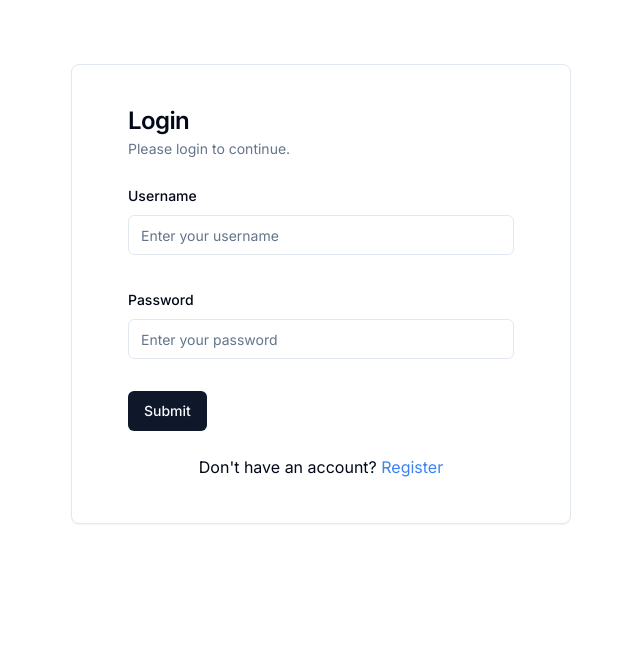
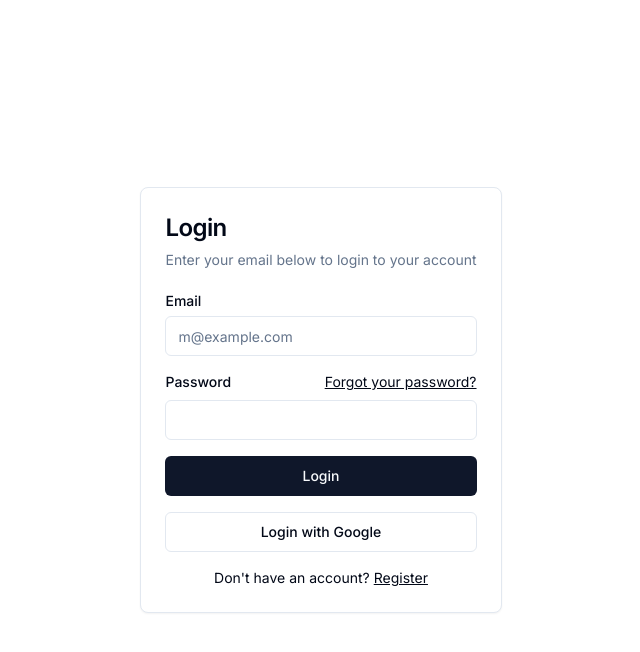
Before and after one commit to rajibm157/next-example, a Next.js app: page /login in a window 1280 px wide. Shown: the top 652 px of the page, without its empty margins (319-959 px from the left). Built offline with nearby package versions, Linux system fonts and the light colour scheme.

Commit message:
login and register page update.

```diff
--- /dev/null
+++ b/src/app/(auth)/layout.tsx
@@ -0,0 +1,11 @@
+import type { PropsWithChildren } from "react";
+
+interface IProps extends PropsWithChildren {}
+
+export default function AuthLayout({ children }: IProps) {
+  return (
+    <main className="min-h-screen flex items-center justify-center">
+      {children}
+    </main>
+  );
+}
--- a/src/app/(auth)/login/page.tsx
+++ b/src/app/(auth)/login/page.tsx
@@ -1,34 +1,58 @@
+import Link from "next/link";
 import {
   Card,
   CardContent,
   CardDescription,
-  CardFooter,
   CardHeader,
   CardTitle,
 } from "@/components/ui/card";
-import { LoginForm } from "@/components/LoginForm";
-import Link from "next/link";
+import { Input } from "@/components/ui/input";
+import { Label } from "@/components/ui/label";
+import { Button } from "@/components/ui/button";
 
-export default function LoginPage() {
+export default function Login() {
   return (
-    <main className="flex align-center justify-center self-center mt-16 px-20">
-      <Card className="w-[500px] px-8 py-5">
-        <CardHeader>
-          <CardTitle>Login</CardTitle>
-          <CardDescription>Please login to continue.</CardDescription>
-        </CardHeader>
-        <CardContent>
-          <LoginForm />
-        </CardContent>
-        <CardFooter className="justify-center">
-          <p>
-            Don&apos;t have an account?
-            <Link href={"/signup"} className="text-blue-500">
-              {" Register"}
-            </Link>
-          </p>
-        </CardFooter>
-      </Card>
-    </main>
+    <Card className="mx-auto max-w-sm">
+      <CardHeader>
+        <CardTitle className="text-2xl">Login</CardTitle>
+        <CardDescription>
+          Enter your email below to login to your account
+        </CardDescription>
+      </CardHeader>
+      <CardContent>
+        <div className="grid gap-4">
+          <div className="grid gap-2">
+            <Label htmlFor="email">Email</Label>
+            <Input
+              id="email"
+              type="email"
+              placeholder="m@example.com"
+              required
+            />
+          </div>
+          <div className="grid gap-2">
+            <div className="flex items-center">
+              <Label htmlFor="password">Password</Label>
+              <Link href="#" className="ml-auto inline-block text-sm underline">
+                Forgot your password?
+              </Link>
+            </div>
+            <Input id="password" type="password" required />
+          </div>
+          <Button type="submit" className="w-full">
+            Login
+          </Button>
+          <Button variant="outline" className="w-full">
+            Login with Google
+          </Button>
+        </div>
+        <div className="mt-4 text-center text-sm">
+          Don&apos;t have an account?{" "}
+          <Link href="/register" className="underline">
+            Register
+          </Link>
+        </div>
+      </CardContent>
+    </Card>
   );
 }
--- a/src/app/(auth)/signup/page.tsx
+++ b/src/app/(auth)/register/page.tsx
@@ -1,5 +1,4 @@
 import Link from "next/link";
-import { Button } from "@/components/ui/button";
 import {
   Card,
   CardContent,
@@ -9,8 +8,9 @@
 } from "@/components/ui/card";
 import { Input } from "@/components/ui/input";
 import { Label } from "@/components/ui/label";
+import { Button } from "@/components/ui/button";
 
-export default function LoginForm() {
+export default function Register() {
   return (
     <Card className="mx-auto max-w-sm">
       <CardHeader>
@@ -53,8 +53,8 @@
         </div>
         <div className="mt-4 text-center text-sm">
           Already have an account?{" "}
-          <Link href="#" className="underline">
-            Sign in
+          <Link href="/login" className="underline">
+            Login
           </Link>
         </div>
       </CardContent>
--- /dev/null
+++ b/src/app/(auth)/signin/page.tsx
@@ -0,0 +1,34 @@
+import {
+    Card,
+    CardContent,
+    CardDescription,
+    CardFooter,
+    CardHeader,
+    CardTitle,
+  } from "@/components/ui/card";
+  import { LoginForm } from "@/components/LoginForm";
+  import Link from "next/link";
+
+  export default function SignInPage() {
+    return (
+      <main className="flex align-center justify-center self-center mt-16 px-20">
+        <Card className="w-[500px] px-8 py-5">
+          <CardHeader>
+            <CardTitle>Login</CardTitle>
+            <CardDescription>Please login to continue.</CardDescription>
+          </CardHeader>
+          <CardContent>
+            <LoginForm />
+          </CardContent>
+          <CardFooter className="justify-center">
+            <p>
+              Don&apos;t have an account?
+              <Link href={"/signup"} className="text-blue-500">
+                {" Register"}
+              </Link>
+            </p>
+          </CardFooter>
+        </Card>
+      </main>
+    );
+  }
```
